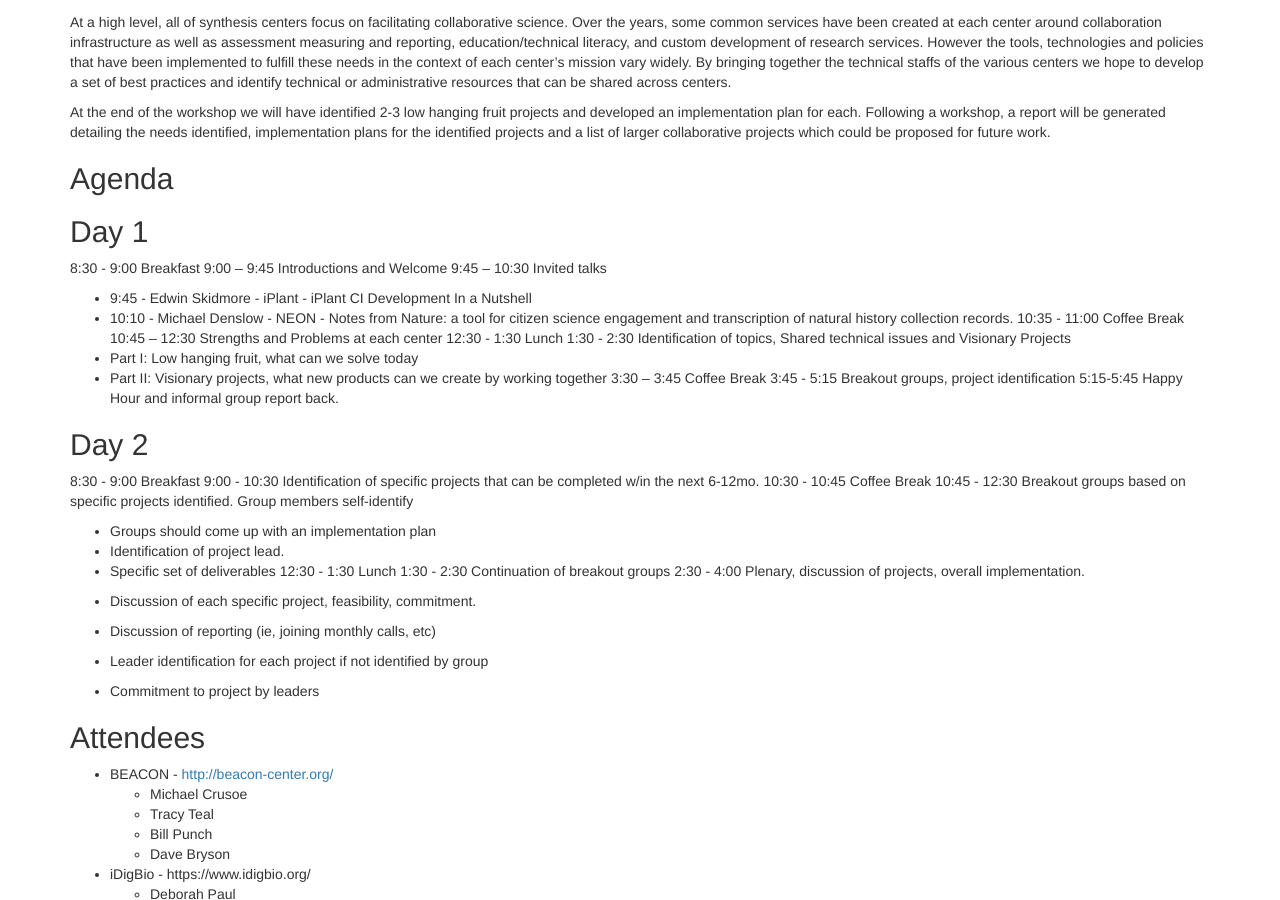
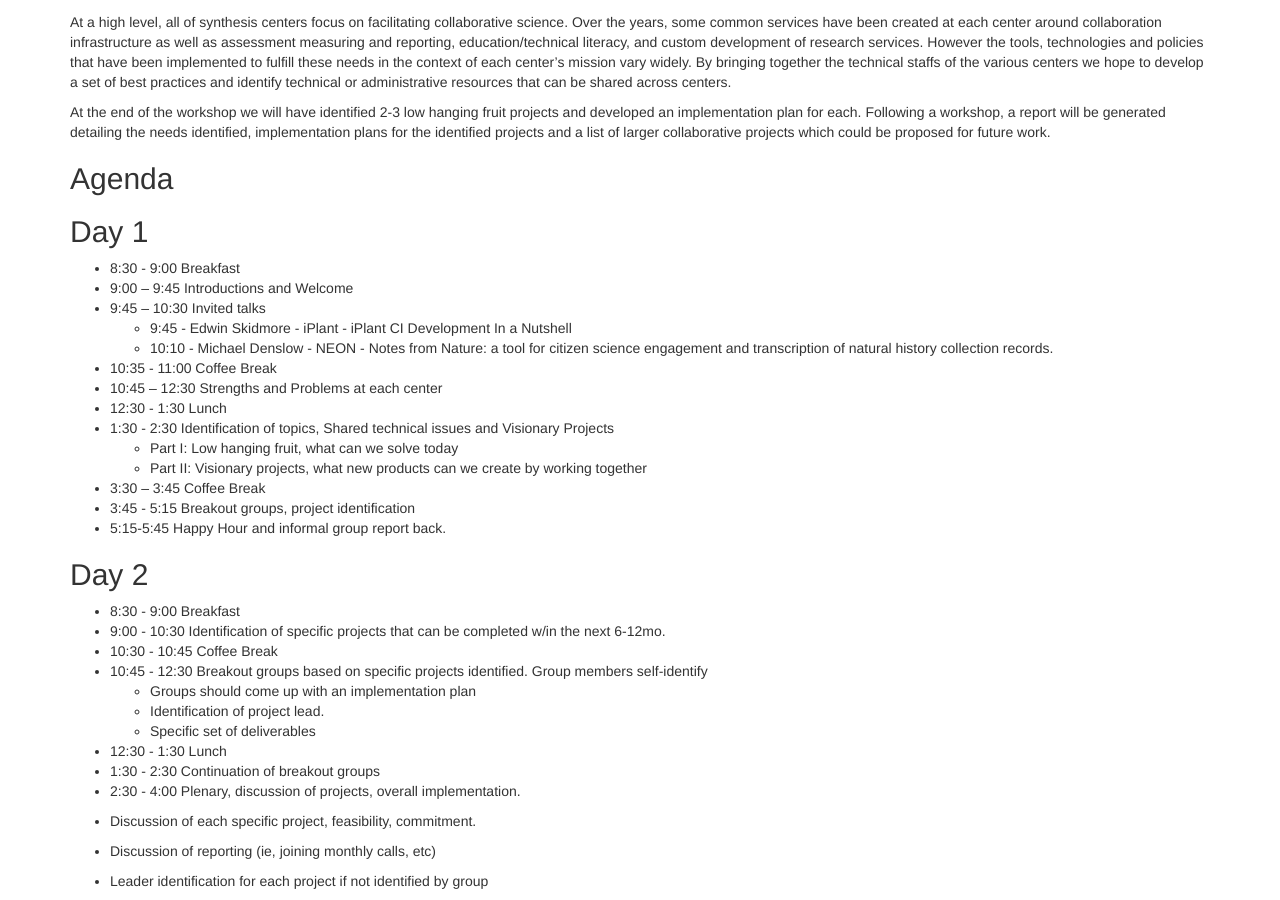
Before and after one commit to bio-collabit/wiki, a Jekyll site: the page built from all-hands-2013.md, in a window 1280 px wide and 900 px high, scrolled down 264 px. Built offline with Jekyll 4.4.1, drawn with Linux system fonts in a browser that asks for light colours; nearby versions of some CDN libraries; Markdown is read by kramdown in place of the engine named in the settings.

Commit message:
added some bullet points

```diff
--- a/all-hands-2013.md
+++ b/all-hands-2013.md
@@ -21,33 +21,33 @@ At the end of the workshop we will have identified 2-3 low hanging fruit project
 ## Agenda
 ## Day 1
 
-8:30 - 9:00  Breakfast
-9:00 – 9:45  Introductions and Welcome
-9:45 – 10:30 Invited talks
+* 8:30 - 9:00  Breakfast
+* 9:00 – 9:45  Introductions and Welcome
+* 9:45 – 10:30 Invited talks
   * 9:45 - Edwin Skidmore - iPlant - iPlant CI Development In a Nutshell
   * 10:10 - Michael Denslow - NEON - Notes from Nature: a tool for citizen science engagement and transcription of natural history collection records.
-10:35 - 11:00  Coffee Break
-10:45 – 12:30  Strengths and Problems at each center
-12:30 - 1:30   Lunch
-1:30 - 2:30    Identification of topics, Shared technical issues and Visionary Projects
+* 10:35 - 11:00  Coffee Break
+* 10:45 – 12:30  Strengths and Problems at each center
+* 12:30 - 1:30   Lunch
+* 1:30 - 2:30    Identification of topics, Shared technical issues and Visionary Projects
   * Part I: Low hanging fruit, what can we solve today
   * Part II: Visionary projects, what new products can we create by working together
-3:30 – 3:45    Coffee Break
-3:45 - 5:15    Breakout groups, project identification
-5:15-5:45      Happy Hour and informal group report back.
+* 3:30 – 3:45    Coffee Break
+* 3:45 - 5:15    Breakout groups, project identification
+* 5:15-5:45      Happy Hour and informal group report back.
 
 ## Day 2
 
-8:30 - 9:00  Breakfast
-9:00 - 10:30 Identification of specific projects that can be completed w/in the next 6-12mo.
-10:30 - 10:45 Coffee Break
-10:45 - 12:30 Breakout groups based on specific projects identified. Group members self-identify
+* 8:30 - 9:00  Breakfast
+* 9:00 - 10:30 Identification of specific projects that can be completed w/in the next 6-12mo.
+* 10:30 - 10:45 Coffee Break
+* 10:45 - 12:30 Breakout groups based on specific projects identified. Group members self-identify
   * Groups should come up with an implementation plan
   * Identification of project lead.
   * Specific set of deliverables
-12:30 - 1:30 Lunch
-1:30 - 2:30  Continuation of breakout groups
-2:30 - 4:00  Plenary, discussion of projects, overall implementation.
+* 12:30 - 1:30 Lunch
+* 1:30 - 2:30  Continuation of breakout groups
+* 2:30 - 4:00  Plenary, discussion of projects, overall implementation.
 
 * Discussion of each specific project, feasibility, commitment.
 
```
